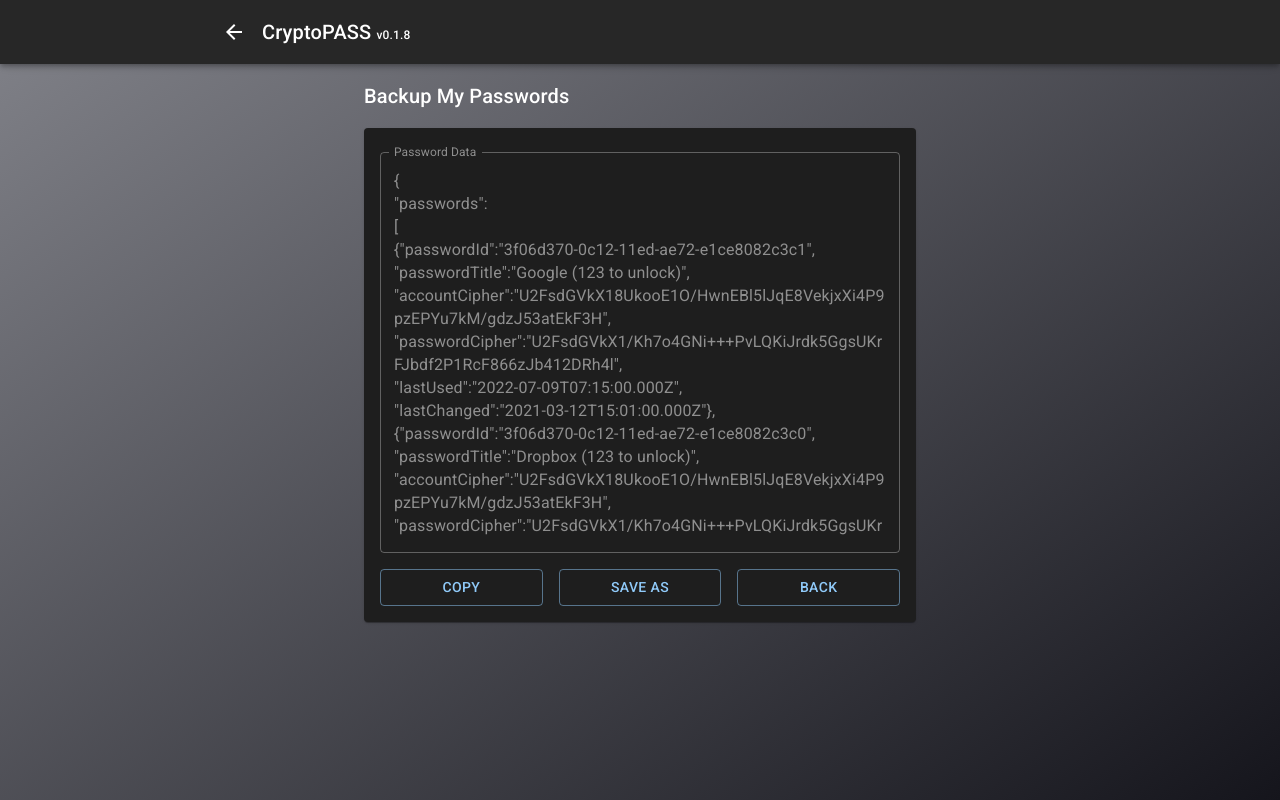
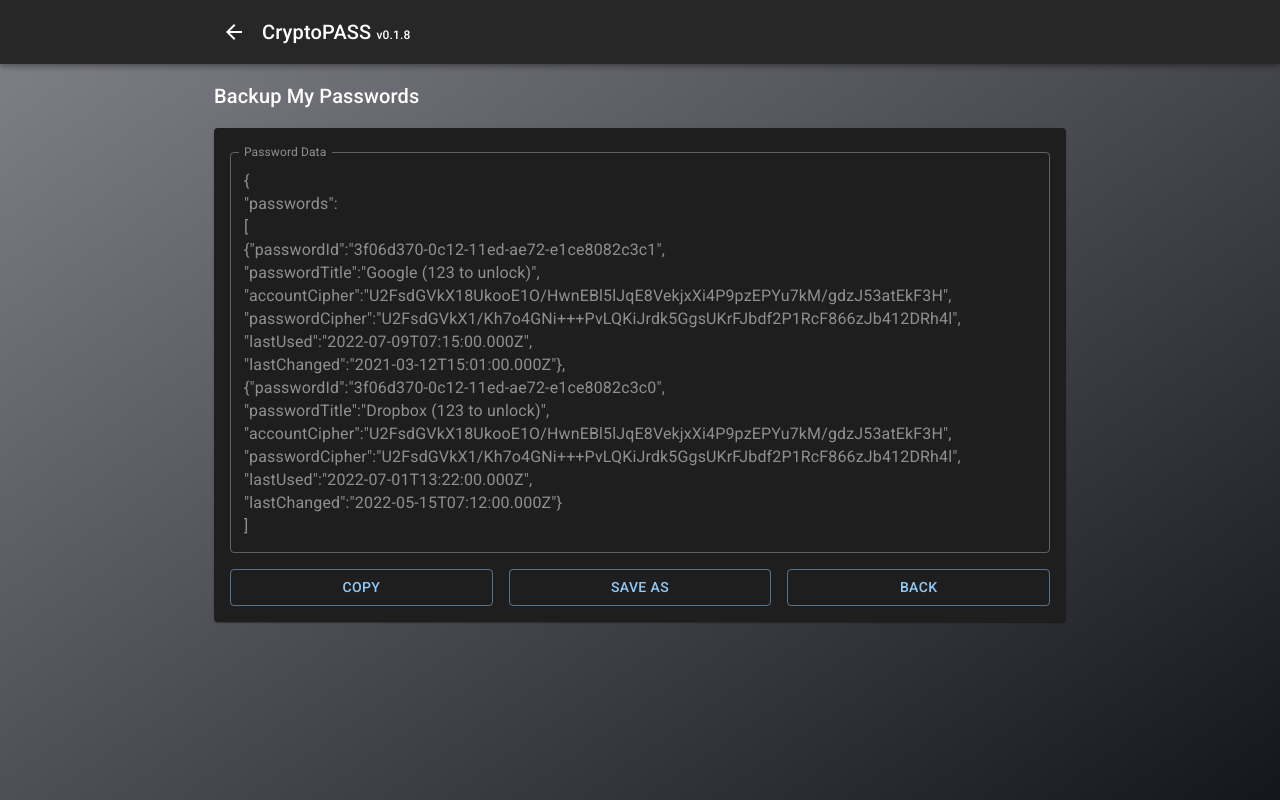
Before and after one commit to openXapps/web-apps-cryptopass, a React (Create React App) app: page /apps/cryptopass/download in a window 1280 px wide. Built offline with nearby package versions, Linux system fonts and the light colour scheme.

Commit message:
Margin adjustment

```diff
--- a/src/routes/Download.jsx
+++ b/src/routes/Download.jsx
@@ -40,7 +40,7 @@ function Download() {
   };
 
   return (
-    <Container maxWidth="sm">
+    <Container maxWidth="md">
       <Toolbar />
       <Typography variant="h6" sx={{ mt: spacing }}>Backup My Passwords</Typography>
       <Paper sx={{ mt: spacing, p: spacing }}>
--- a/src/routes/Home.jsx
+++ b/src/routes/Home.jsx
@@ -185,7 +185,7 @@ function Home() {
     <>
       <Container maxWidth="md">
         <Toolbar />
-        <Box mt={2}>
+        <Box my={2}>
           <Grid container spacing={2}>
             {passwords.map(v => {
               return (
--- a/src/routes/Upload.jsx
+++ b/src/routes/Upload.jsx
@@ -77,7 +77,7 @@ function Upload() {
   }
 
   return (
-    <Container maxWidth="sm">
+    <Container maxWidth="md">
       <Toolbar />
       <Box mt={spacing} mr={spacing}>
         <Stack direction="row" spacing={1} alignItems="center" justifyContent="space-between">
```
